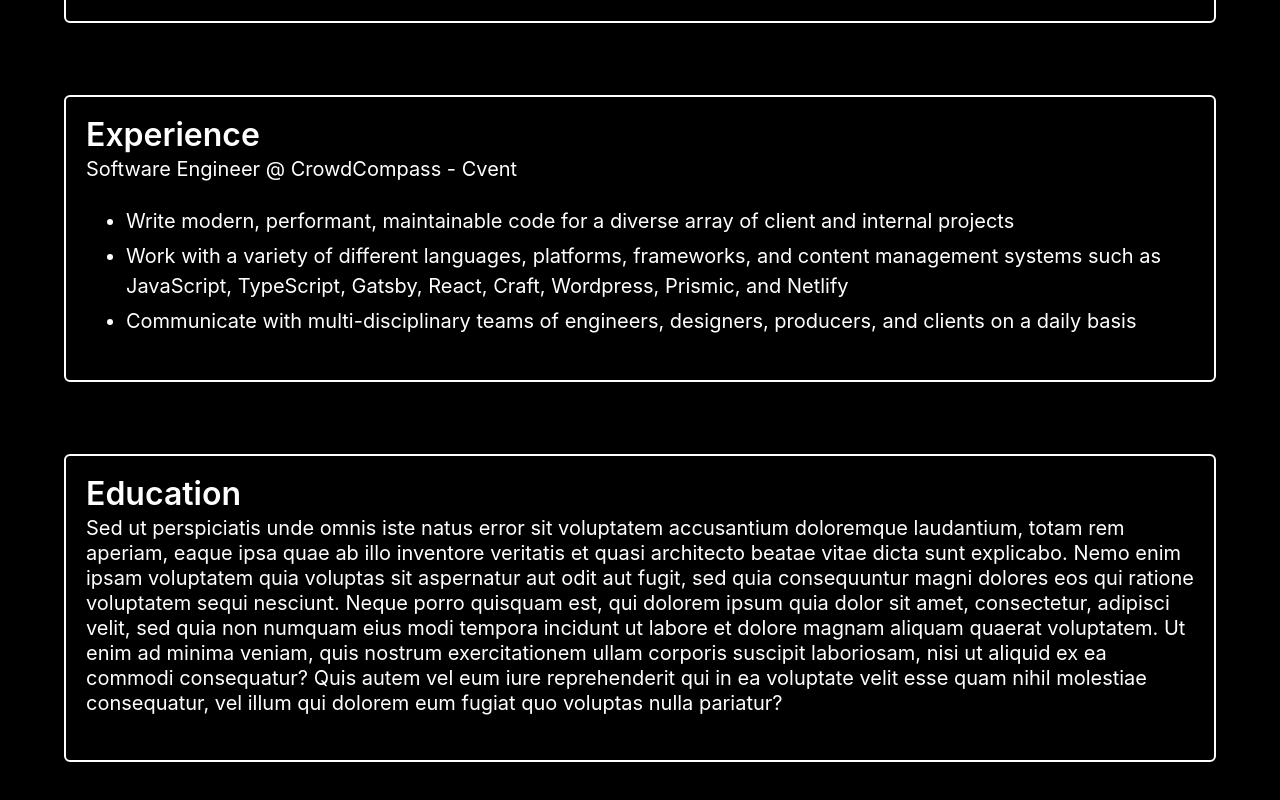
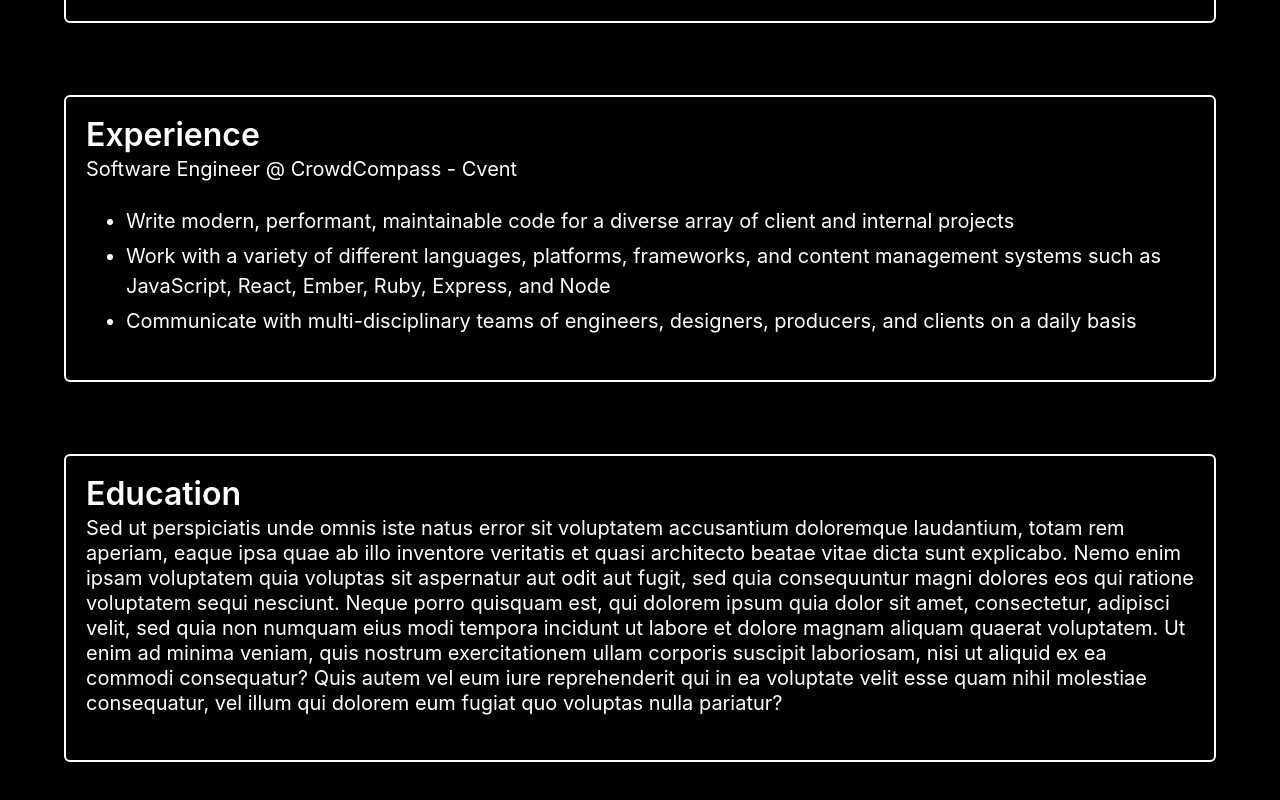
Before and after one commit to ShaneMoyo/portfolio-, a React (Create React App) app: page / in a window 1280 px wide. Shown: the part 1111-1911 px from the top of the page. Built offline with nearby package versions, Linux system fonts and the light colour scheme; a small style sheet from the web is missing.

Commit message:
Change bio.

```diff
--- a/src/locales/translations.js
+++ b/src/locales/translations.js
@@ -43,7 +43,7 @@
         "title": `Software Engineer @ CrowdCompass - Cvent`,
         "body": [
           'Write modern, performant, maintainable code for a diverse array of client and internal projects',
-          'Work with a variety of different languages, platforms, frameworks, and content management systems such as JavaScript, TypeScript, Gatsby, React, Craft, Wordpress, Prismic, and Netlify',
+          'Work with a variety of different languages, platforms, frameworks, and content management systems such as JavaScript, React, Ember, Ruby, Express, and Node',
           'Communicate with multi-disciplinary teams of engineers, designers, producers, and clients on a daily basis'
         ]
       }
```
